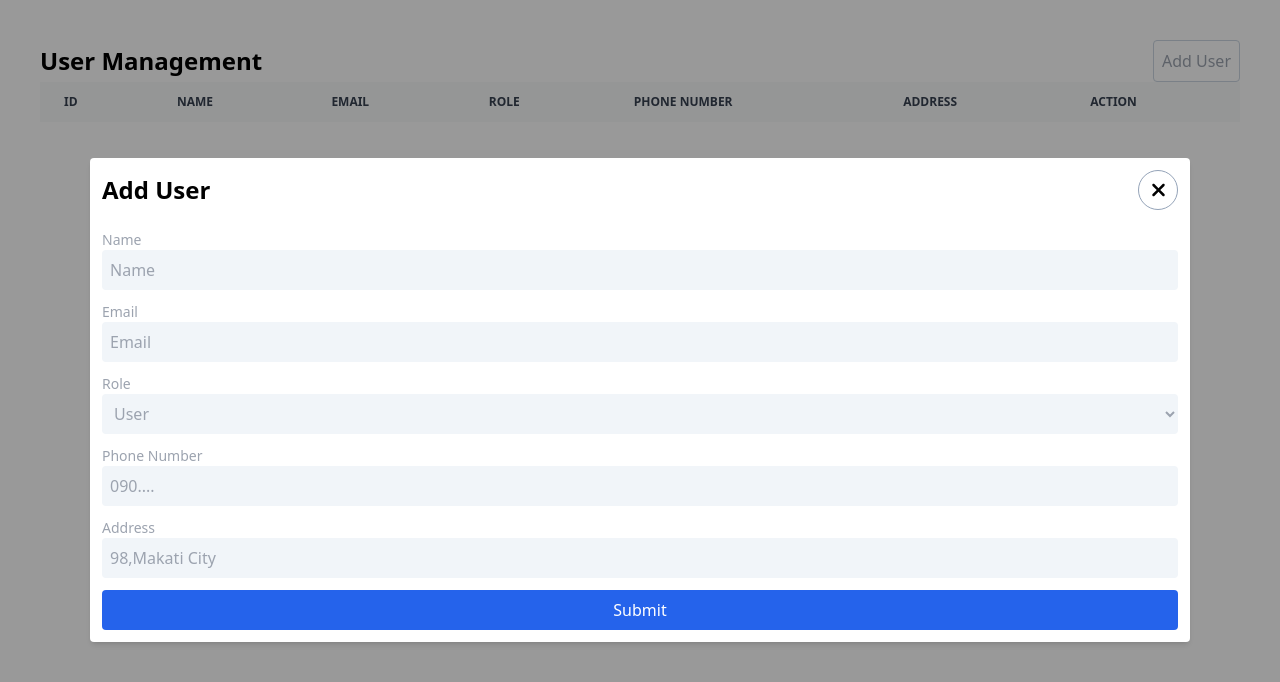
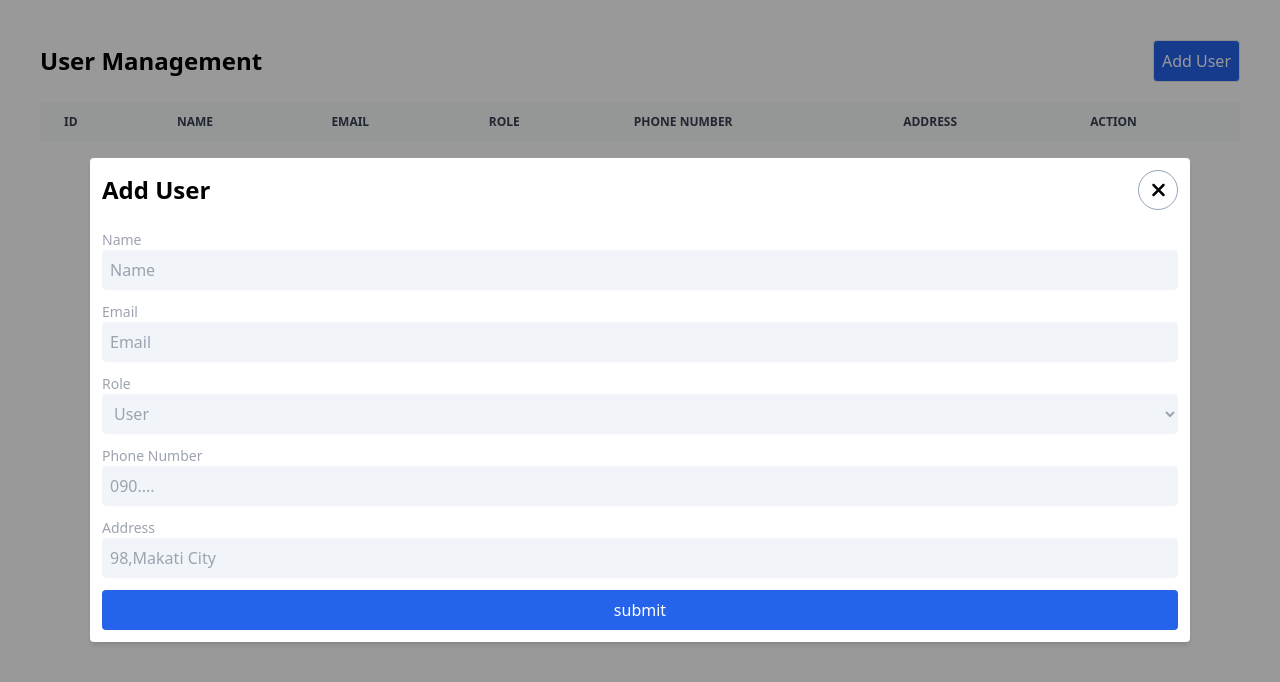
Before and after one commit to Mark-Alexis-Posadas/redux-practice, a React (Vite) app: page / in a window 1280 px wide. Both pictures are taken after a click on the button "Add User". Shown: the top 682 px of the page. Built offline with nearby package versions, Linux system fonts and the light colour scheme.

Commit message:
implement handleDelete

```diff
--- a/src/components/UserManangement/Modal.jsx
+++ b/src/components/UserManangement/Modal.jsx
@@ -92,7 +92,7 @@ export default function Modal({
           type="submit"
           className="text-white p-2 rounded bg-blue-600 w-full"
         >
-          Submit
+          {isEditing ? "Update" : "submit"}
         </button>
       </form>
     </div>
--- a/src/components/UserManangement/index.jsx
+++ b/src/components/UserManangement/index.jsx
@@ -7,6 +7,7 @@ import {
   handleSubmitUser,
   toggleEdit,
   add,
+  toggleDelete,
 } from "../../features/user-management/userManagementSlice";
 
 export default function UserManagement() {
@@ -37,6 +38,10 @@ export default function UserManagement() {
     dispatch(toggleEdit(index));
   };
 
+  const handleDelete = (index) => {
+    dispatch(toggleDelete(index));
+  };
+
   const handleSubmit = (e) => {
     e.preventDefault();
     dispatch(closeModal());
@@ -44,11 +49,11 @@ export default function UserManagement() {
   };
 
   return (
-    <div>
-      <div className="flex items-center justify-between">
+    <div className="max-w-[1200px] m-auto">
+      <div className="flex items-center justify-between mb-5">
         <h1 className="font-bold text-2xl">User Management</h1>
         <button
-          className="border border-slate-300 text-gray-400 p-2 rounded"
+          className="border bg-blue-600 text-white p-2 rounded"
           onClick={handleAdd}
         >
           Add User
@@ -94,7 +99,10 @@ export default function UserManagement() {
               <td className="px-6 py-4">{item.address}</td>
               <td className="px-6 py-4">
                 <div className="flex items-center gap-3">
-                  <button className="text-red-600 hover:underline">
+                  <button
+                    className="text-red-600 hover:underline"
+                    onClick={() => handleDelete(index)}
+                  >
                     Delete
                   </button>
                   <button
--- a/src/features/user-management/userManagementSlice.js
+++ b/src/features/user-management/userManagementSlice.js
@@ -48,10 +48,13 @@ export const userManagementSlice = createSlice({
       state.address = userToEdit.address;
     },
 
-    // handleEdit: (state, action) => {
-    //   const { index, newValue } = action.payload;
-    //   state.submittedUser[index] = newValue;
-    // },
+    toggleDelete: (state, action) => {
+      const index = action.payload;
+
+      state.submittedUser = state.submittedUser.filter(
+        (_, idx) => idx !== index
+      );
+    },
 
     handleSubmitUser: (state, action) => {
       if (state.isEditing) {
@@ -71,6 +74,7 @@ export const {
   closeModal,
   add,
   toggleEdit,
+  toggleDelete,
 } = userManagementSlice.actions;
 
 export default userManagementSlice.reducer;
```
